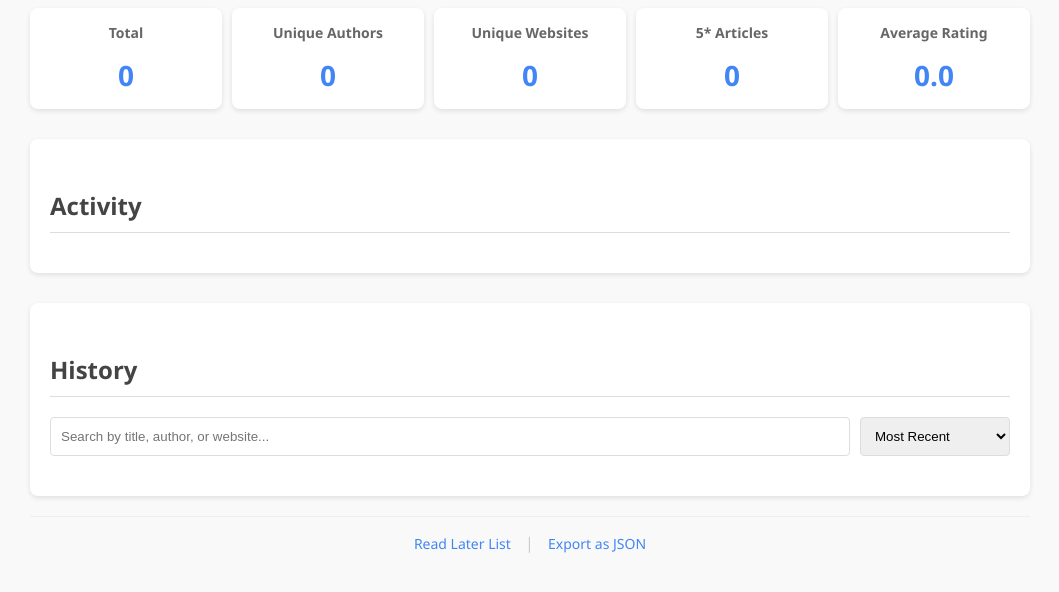
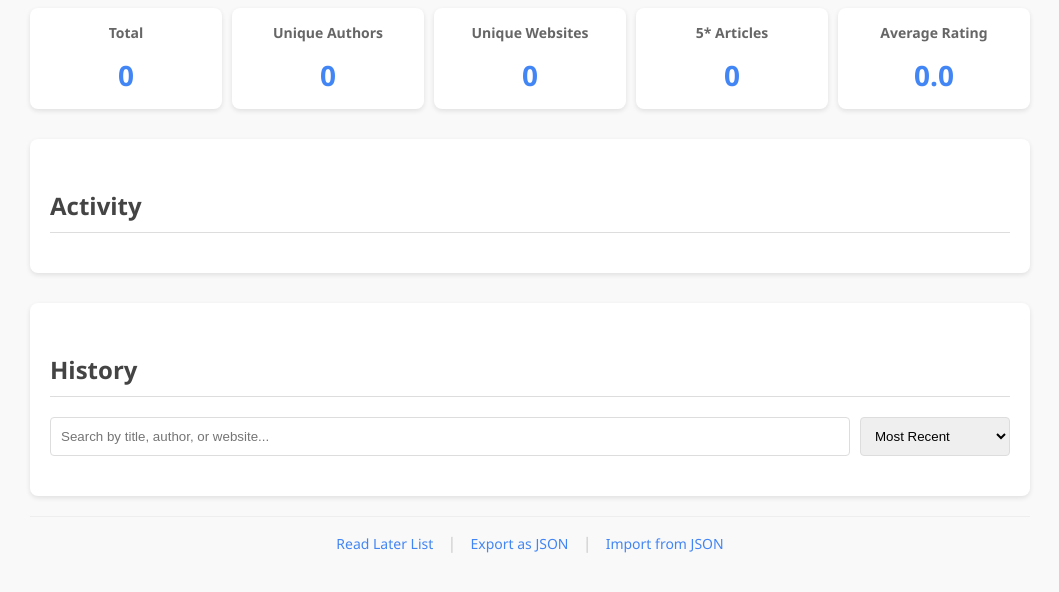
Before and after one commit to theboban5/read-ext, a browser extension: page stats/stats.html in a window 1280 px wide. Shown: the part 106-698 px from the top of the page, without its empty margins (110-1169 px from the left). Drawn offline with Linux system fonts and the light colour scheme.

Commit message:
allow restore option via exported JSON

```diff
--- a/stats/stats.html
+++ b/stats/stats.html
@@ -55,11 +55,9 @@
       <a href="../readlater/readlater.html">Read Later List</a>
       <span class="footer-separator">|</span>
       <a href="#" id="export-csv" class="footer-link">Export as JSON</a>
-      <!-- <div class="backup-controls">
-        <button id="create-backup" class="backup-btn">Create Backup</button>
-        <input type="file" id="restore-file" accept=".json" style="display: none;">
-        <button id="restore-backup" class="backup-btn">Restore from Backup</button>
-      </div> -->
+      <span class="footer-separator">|</span>
+      <input type="file" id="restore-file" accept=".json" style="display: none;">
+      <a href="#" id="restore-backup" class="footer-link">Import from JSON</a>
     </div>
   </div>
   <div id="authors-modal" class="modal" style="display:none;"></div>
```
